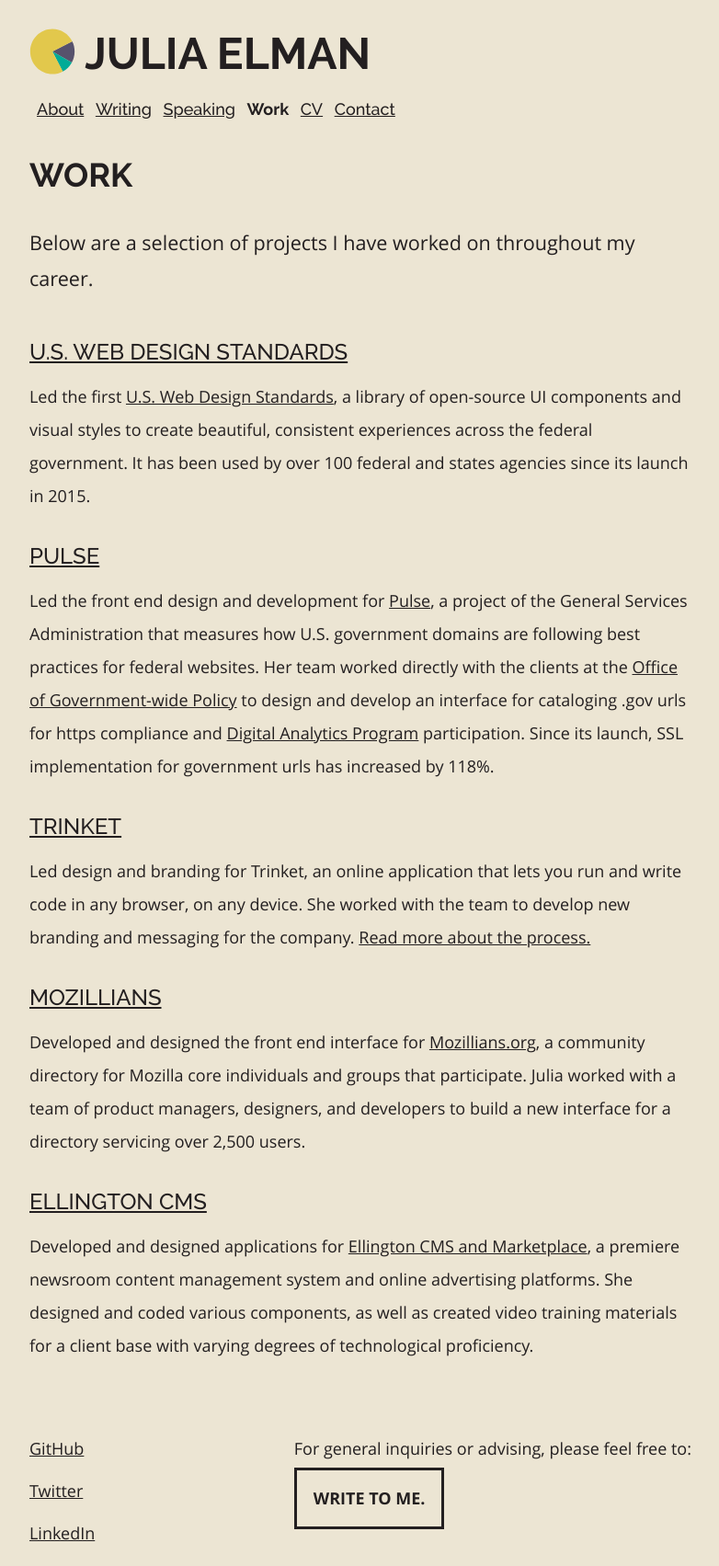
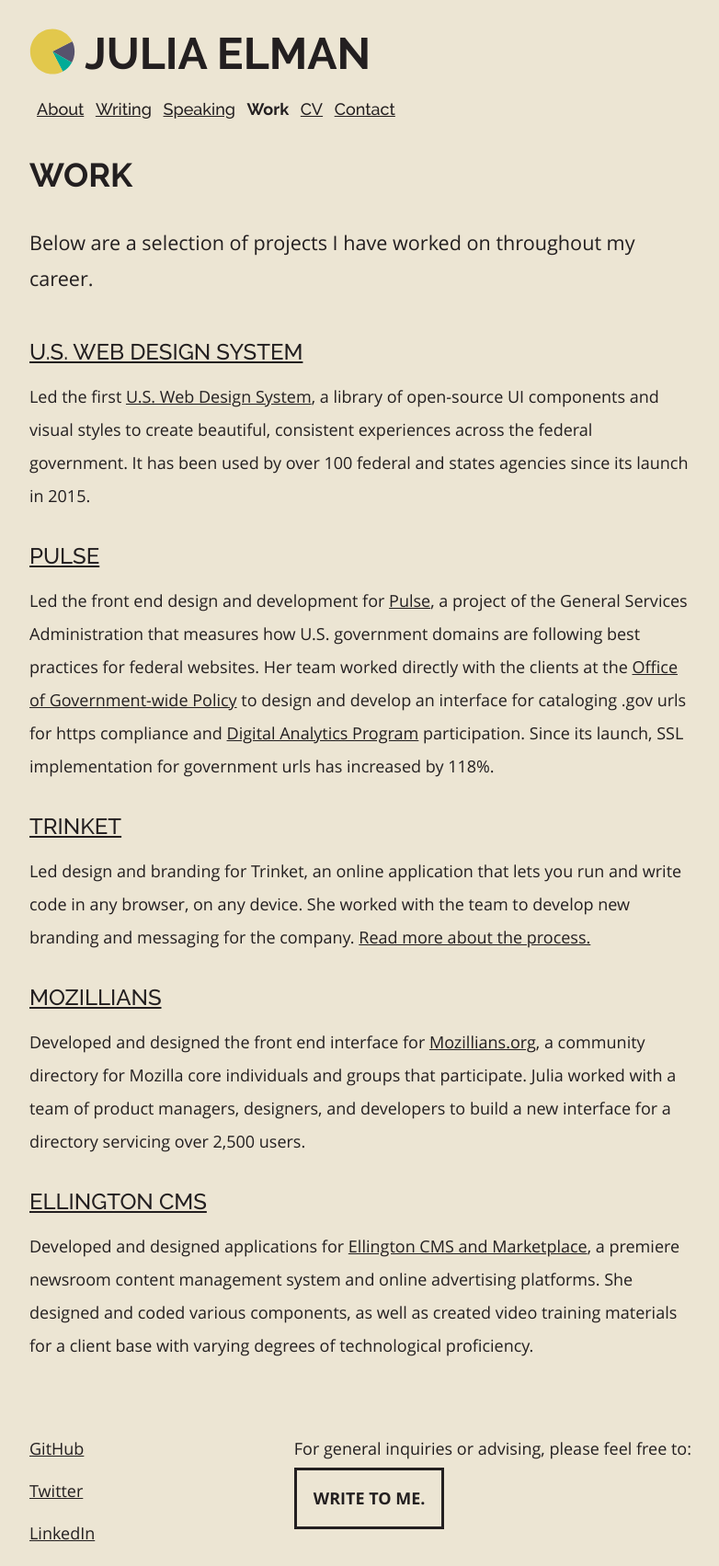
Before and after one commit to juliaelman/juliaelman.github.io, a Jekyll site: the page built from pages/work.md, in a window 1280 px wide. Shown: the whole page at 92% size, without its empty margins (248-1030 px from the left). Built offline with Jekyll 4.4.1, drawn with Linux system fonts in a browser that asks for light colours.

Commit message:
Update link/copy for uswds.

```diff
--- a/pages/work.md
+++ b/pages/work.md
@@ -8,11 +8,11 @@
 <p class="subtitle">Below are a selection of projects I have worked on throughout my career.</p>
 
 <h3>
-	<a href="https://standards.usa.gov/">U.S. Web Design Standards</a>
+	<a href="https://designsystem.digital.gov/">U.S. Web Design System</a>
 </h3>
 <article>
 	<p>
-		Led the first <a href="https://standards.usa.gov/">U.S. Web Design Standards</a>, a library of open-source UI components and visual styles to create beautiful, consistent experiences across the federal government. It has been used by over 100 federal and states agencies since its launch in 2015.
+		Led the first <a href="https://designsystem.digital.gov/">U.S. Web Design System</a>, a library of open-source UI components and visual styles to create beautiful, consistent experiences across the federal government. It has been used by over 100 federal and states agencies since its launch in 2015.
 	</p>
 </article>
 <h3>
```
Also changed, not shown: pages/about.md (+1 -1 lines).
